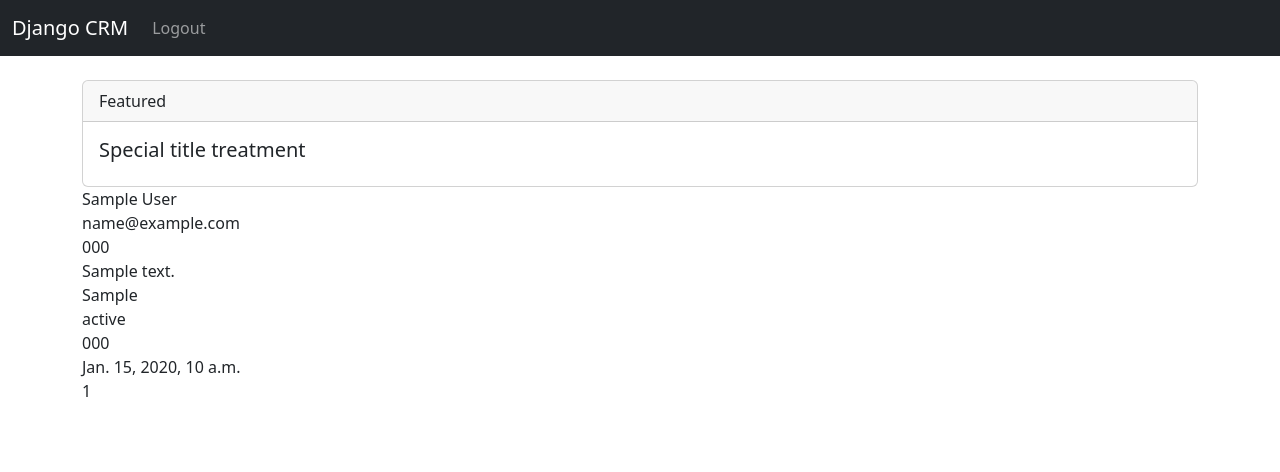
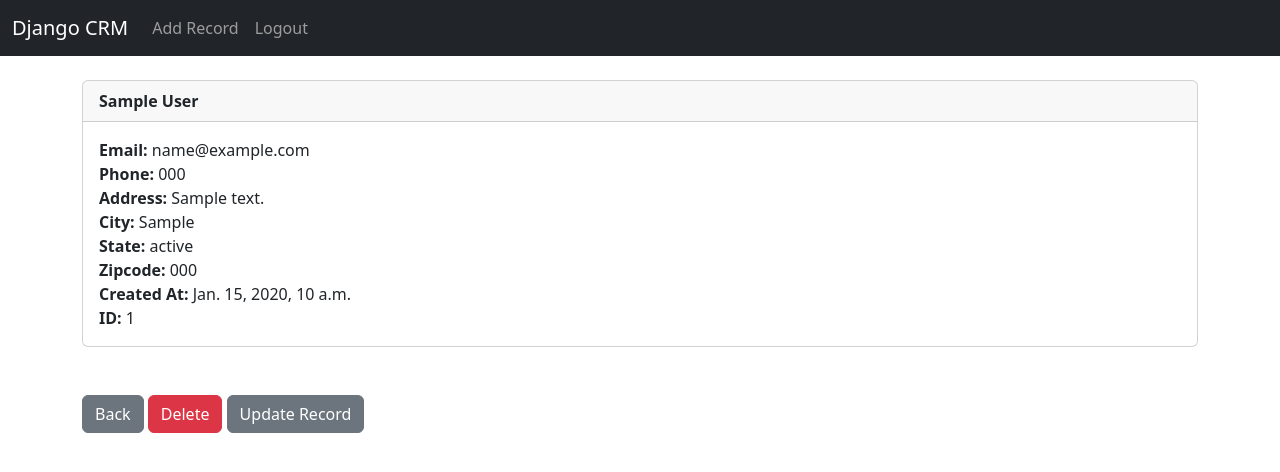
Before and after one commit to KarthikChimkode/CRM-Django, a Django app: page /record/1 in a window 1280 px wide. Shown: the top 472 px of the page. Run offline with Django 5.2, Linux system fonts and the light colour scheme; a user stored in the database is signed in; tables that the repository leaves empty hold one stand-in row (values such as "Sample post").

Commit message:
Final Project

```diff
--- a/website/templates/navbar.html
+++ b/website/templates/navbar.html
@@ -8,6 +8,9 @@
         <ul class="navbar-nav me-auto mb-2 mb-lg-0">
 
           {% if user.is_authenticated %}
+          <li class="nav-item">
+            <a class="nav-link" href="{% url 'add_record'%}">Add Record</a>
+          </li>
           <li class="nav-item">
             <a class="nav-link" href="{% url 'logout'%}">Logout</a>
           </li>
--- a/website/templates/record.html
+++ b/website/templates/record.html
@@ -4,32 +4,38 @@
 
 
 <div class="card">
-    <div class="card-header">
-      Featured
-    </div>
-    <div class="card-body">
-      <h5 class="card-title">Special title treatment</h5>
+  <div class="card-header">
+    <strong>{{ customer_record.first_name }}
+      {{ customer_record.last_name }}</strong>
+  </div>
+  <div class="card-body">
+    <p class="card-text">
+      <strong>Email: </strong>{{ customer_record.email }}
+      <br>
+      <strong>Phone: </strong>{{ customer_record.phone }}
+      <br>
+      <strong>Address: </strong>{{ customer_record.address }}
+      <br>
+      <strong>City: </strong>{{ customer_record.city }}
+      <br>
+      <strong>State: </strong>{{ customer_record.state }}
+      <br>
+      <strong>Zipcode: </strong>{{ customer_record.zipcode }}
+      <br>
+      <strong>Created At: </strong>{{ customer_record.created_at }}
+      <br>
+      <strong>ID: </strong>{{ customer_record.id }}
+      <br>
+    </p>
 
-    </div>
   </div>
+</div>
 
-      {{ customer_record.first_name }} {{ customer_record.last_name }}
-      <br>
-      {{ customer_record.email }}
-      <br>
-      {{ customer_record.phone }}
-      <br>
-      {{ customer_record.address }}
-      <br>
-      {{ customer_record.city }}
-      <br>
-      {{ customer_record.state }}
-      <br>
-      {{ customer_record.zipcode }}
-      <br>
-      {{ customer_record.created_at }}
-      <br>
-      {{ customer_record.id }}
-      <br>
+<br><br>
+<a href="{% url 'home' %}" class="btn btn-secondary">Back</a>
+
+<a href="{% url 'delete_record' customer_record.id %}" class="btn btn-danger">Delete</a>
+
+<a href="{% url 'update_record' customer_record.id %}" class="btn btn-secondary">Update Record</a>
 
 {% endblock%}
--- a/website/urls.py
+++ b/website/urls.py
@@ -7,5 +7,7 @@ urlpatterns = [
     path("logout/", views.logout_user, name = "logout"),
     path("register/", views.register_user, name = "register"),
     path("record/<int:pk>", views.customer_record, name = "record"),
-
+    path("delete_record/<int:pk>", views.delete_record, name = "delete_record"),
+    path("add_record/", views.add_record, name = "add_record"),
+     path("update_record/<int:pk>", views.update_record, name = "update_record"),
     ]
--- a/website/views.py
+++ b/website/views.py
@@ -1,7 +1,7 @@
 from django.shortcuts import render, redirect
 from django.contrib.auth import authenticate, login, logout
 from django.contrib import messages
-from .forms import SignUpForm
+from .forms import SignUpForm, AddRecordForm
 from .models import Record
 
 def home(request):
@@ -54,3 +54,41 @@ def customer_record(request, pk):
     else:
         messages.success(request, "You must be logged itno the view the page.")
         return redirect('home')
+
+
+def delete_record(request, pk):
+    if request.user.is_authenticated:
+        delete_it = Record.objects.get(id=pk)
+        delete_it.delete()
+        messages.success(request, "Record deleted successfully")
+        return redirect('home')
+    else:
+        messages.success(request, "You must be logged in to do that")
+        return redirect('home')
+
+
+def add_record(request):
+    form = AddRecordForm(request.POST or None)
+    if request.user.is_authenticated:
+        if request.method == "POST":
+            if form.is_valid():
+                add_record = form.save()
+                messages.success(request, "Record Added..")
+                return redirect('home')
+        return render(request, 'add_record.html', {'form':form})
+    else:
+        messages.success(request, "You must be logged in..")
+        return redirect('home')
+
+def update_record(request, pk):
+    if request.user.is_authenticated:
+        current_record = Record.objects.get(id=pk)
+        form = AddRecordForm(request.POST or None, instance=current_record)
+        if form.is_valid():
+            form.save()
+            messages.success(request, "Record Has been updated")
+            return redirect('home')
+        return render(request, 'update_record.html', {'form':form})
+    else:
+        messages.success(request, "You Must Be Logged In...")
+        return redirect('home')
```
Also changed, not shown: website/forms.py (+17 -0 lines), website/templates/add_record.html (added, +18 -0 lines), website/templates/update_record.html (added, +21 -0 lines).
